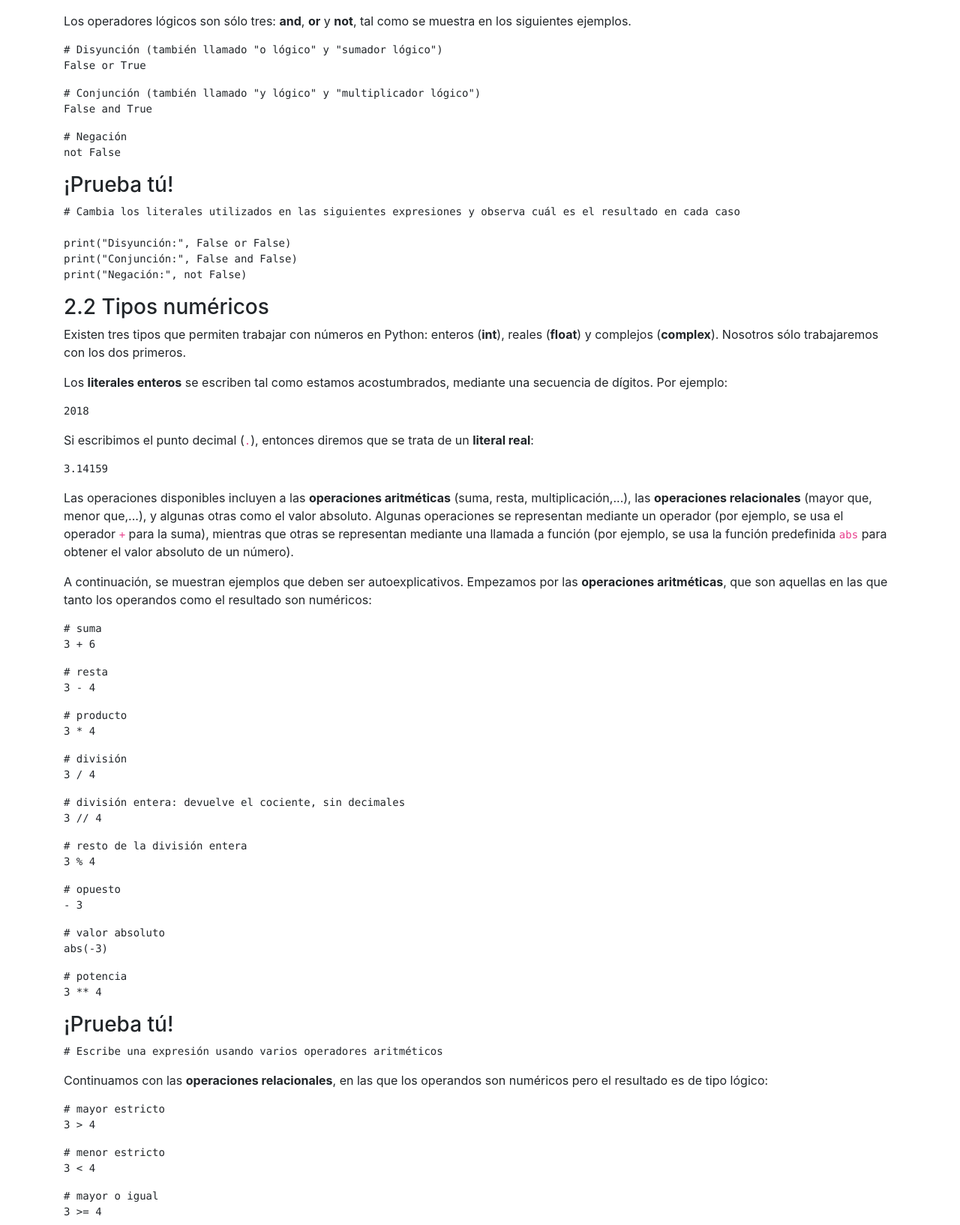
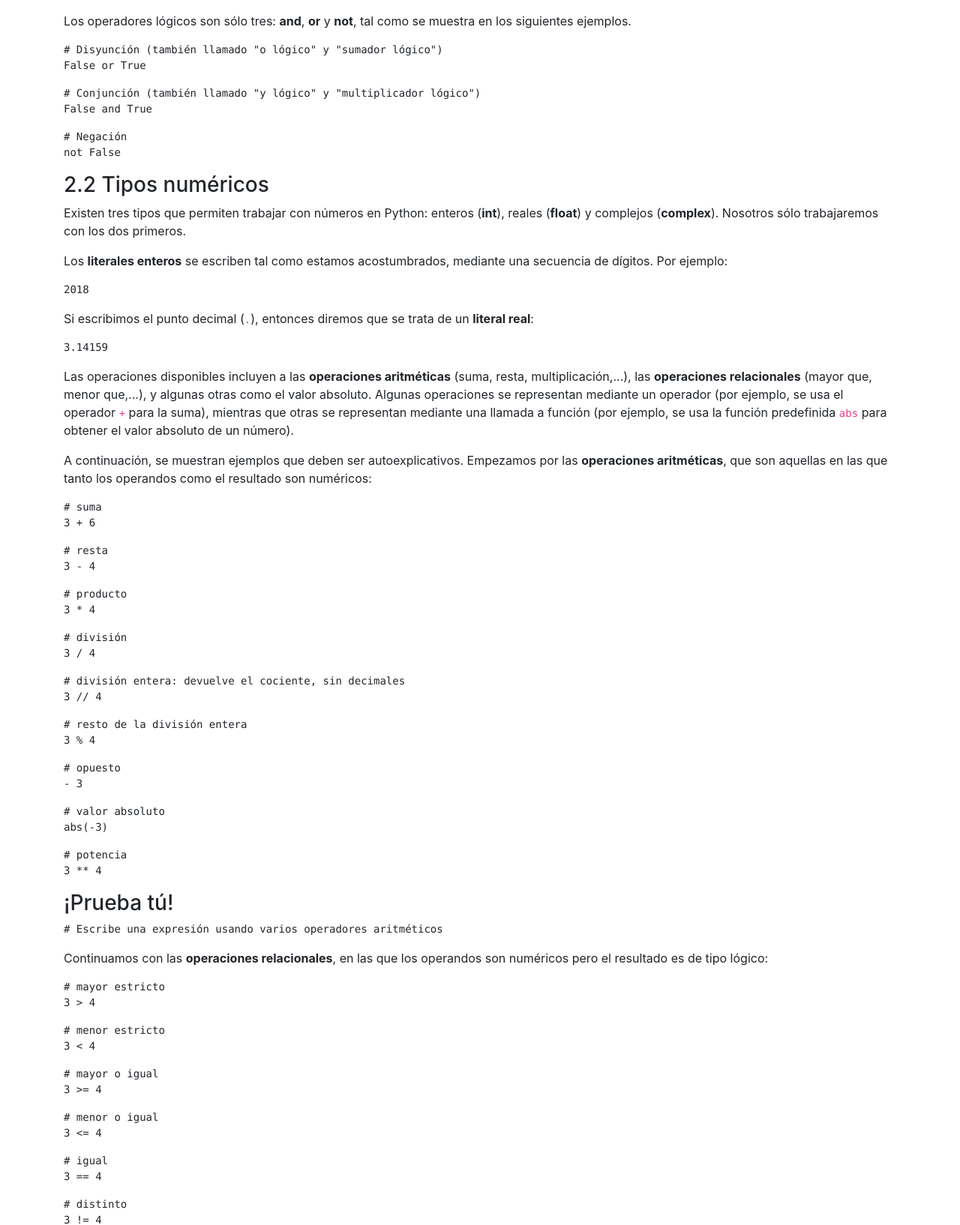
Before and after one commit to marrocrod/TFG, a Django app: page /tema-2/ in a window 1280 px wide. Shown: the part 3085-4719 px from the top of the page at 75% size. Run offline with Django 4.2, Linux system fonts and the light colour scheme; the visitor is signed in with stand-in values (Sample User, id 1); data comes from the database, SQL or seed files in the repository; some libraries are stand-ins or nearby versions.

Commit message:
Update tema2.html

```diff
--- a/TrabajoFinGrado/main/templates/tm/tema2.html
+++ b/TrabajoFinGrado/main/templates/tm/tema2.html
@@ -154,14 +154,6 @@ False and True</code></pre>
     <pre><code># Negación
 not False</code></pre>
 
-    <h3>¡Prueba tú!</h3>
-
-    <pre><code># Cambia los literales utilizados en las siguientes expresiones y observa cuál es el resultado en cada caso
-
-print("Disyunción:", False or False)
-print("Conjunción:", False and False)
-print("Negación:", not False)</code></pre>
-
     <h3>2.2 Tipos numéricos <a id="sec_numericos"></a></h3>
 
     <p>Existen tres tipos que permiten trabajar con números en Python: enteros (<strong>int</strong>), reales (<strong>float</strong>) y complejos (<strong>complex</strong>). Nosotros sólo trabajaremos con los dos primeros.</p>
@@ -267,7 +259,7 @@ print(texto[1])
 print(texto[26])
 print(texto[-1]) # Otra forma de acceder al último carácter de la cadena</code></pre>
 
-    <p>¡Cuidado con intentar acceder a un carácter que no existe! Observa el error que se produce:</p>
+    <p>¡Cuidado con intentar acceder a un carácter que no existe!</p>
 
     <pre><code>print(texto[27])</code></pre>
 
@@ -281,11 +273,6 @@ print(texto[-1]) # Otra forma de acceder al último carácter de la cadena</code
 
     <pre><code>"Ana" < "María"</code></pre>
 
-    <h3>¡Prueba tú!</h3>
-
-    <pre><code># Declara una variable e inicialízala con algún texto.
-
-# Muestra el número de caracteres del texto, el carácter que ocupa la primera posición y el carácter que ocupa la última posición.</code></pre>
 
 <h3>2.4 Tipos contenedores <a id="sec_contenedores"></a></h3>
 
@@ -354,10 +341,6 @@ print(temperaturas)</code></pre>
 
     <pre><code>{32, 33, 34, 35, 36}</code></pre>
 
-    <p>Observa lo que ocurre si inicializamos un conjunto con datos repetidos:</p>
-
-    <pre><code>temperaturas_conjunto = {32,36,35,36,32,33,34}
-print(temperaturas_conjunto)</code></pre>
 
 <h3>2.4.4 Diccionarios <a id="sec_diccionarios"></a></h3>
 
@@ -371,12 +354,6 @@ print(temperaturas_conjunto)</code></pre>
 print("Temperatura en Sevilla:", temperaturas_por_provincias["Sevilla"])
 temperaturas_por_provincias["Sevilla"] = 21.0
 print(temperaturas_por_provincias)</code></pre>
-
-    <h4>¡Prueba tú!</h4>
-    <p>Los valores de un tipo contenedor pueden ser a su vez de otro tipo contenedor. Completa la siguiente declaración de variable para que almacene listas de jugadores de equipos de fútbol, asociando cada lista a una clave con el nombre del equipo en cuestión. Puedes representar a cada jugador mediante una tupla con su nombre, apellidos y edad, al estilo del <a href="#ejemplo_tupla">ejemplo anterior</a>.</p>
-
-    <pre><code>equipos = {"Sevilla": [], "Betis": []}
-print(equipos)</code></pre>
 
     <h4>2.4.5. Operaciones con tipos contenedores <a id="sec_operaciones"></a></h4>
 
@@ -414,18 +391,6 @@ print(len(jugador)) # Prueba a cambiar "temperaturas" por las variables de los o
     <pre><code># Consultar si un elemento forma parte de una tupla, lista, conjunto o diccionario
 print(39 in temperaturas)  # Prueba a cambiar "temperaturas" por las variables de los otros tipos estructura</code></pre>
 
-    <h4>¡Prueba tú!</h4>
-
-    <pre><code>lista1 = [1, 2, 3, 4, 5]
-lista2 = [-1, -2, -3, -4, -5]
-
-# Añade un nuevo número a lista1
-
-# Elimina el último elemento de lista2
-
-# Obtén una nueva lista (lista3) formada por 3 repeticiones de la lista1 y una de la lista2
-
-# Muestra la nueva lista en pantalla junto con el número de elementos</code></pre>
 
     <p>Todos los tipos contenedores que hemos visto son <strong>iterables</strong>, es decir, podemos recorrer sus elementos mediante un bucle <code>for</code> (observa detenidamente el caso del diccionario, que es algo particular):</p>
 
@@ -702,17 +667,6 @@ print("El tipo del objeto fechahora obtenido es", type(fechahora))</code></pre>
     </ul>
     <p>Si una expresión no está bien formada, Python devolverá un error al tratar de ejecutar el código. Por ejemplo, la expresión escrita dentro de la llamada a la función <code>print</code> en <a href="#malformada">este ejemplo</a> es una expresión mal formada. El resto de expresiones que hemos visto y que no dan error al ser ejecutadas son expresiones bien formadas.</p>
 
-    <h4>¡Prueba tú!</h4>
-    <p>¿Sabrías identificar por qué razón las siguientes expresiones no están bien formadas? Trata de corregirlas.</p>
-
-    <pre><code>13'2 * 5</code></pre>
-
-    <pre><code>(temperatura[0] + temperatura[1]) / 2</code></pre>
-
-    <pre><code>"Ajo" * 3.1</code></pre>
-
-    <pre><code>abs("-1.2")</code></pre>
-
 <h3>4. Entrada y salida estándar <a id="sec_4"></a></h3>
 
     <h4>4.1. Funciones input y print <a id="sec_4_1"></a></h4>
```
